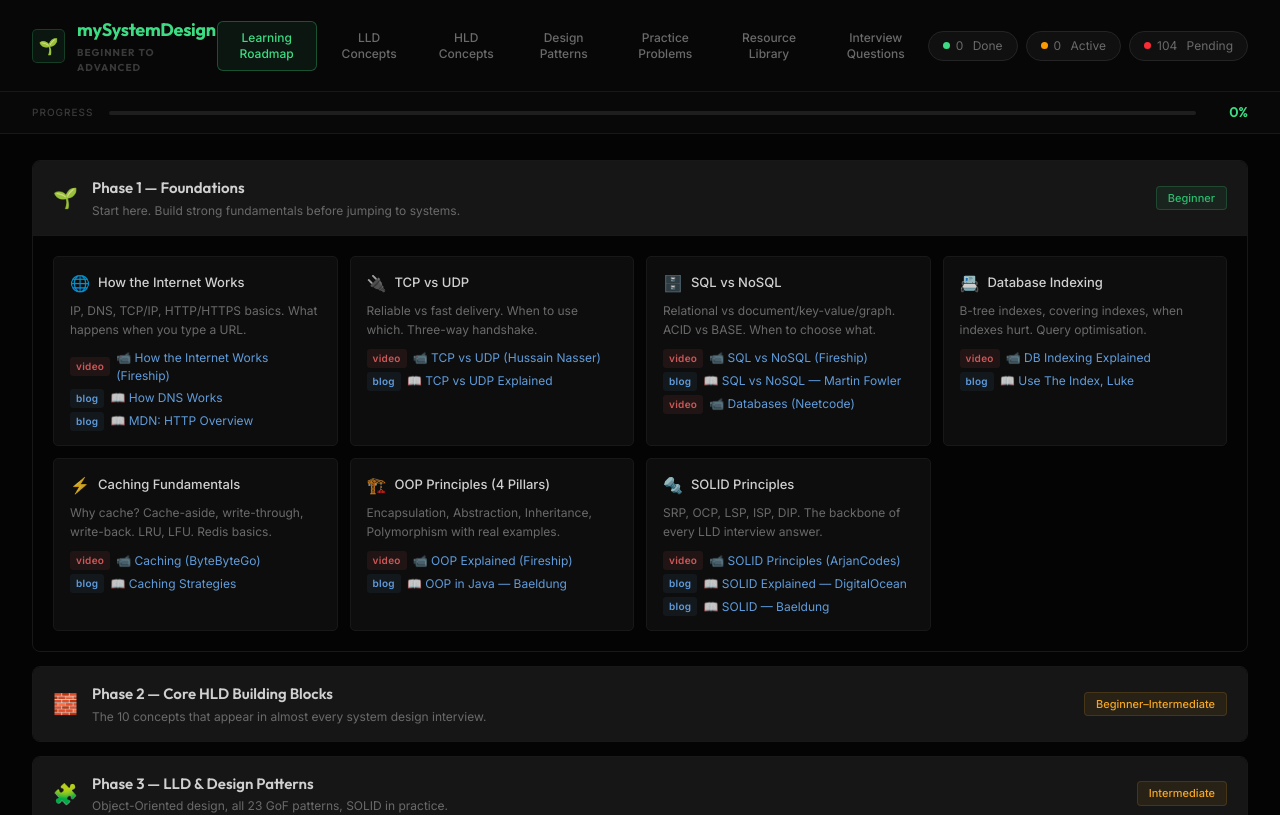
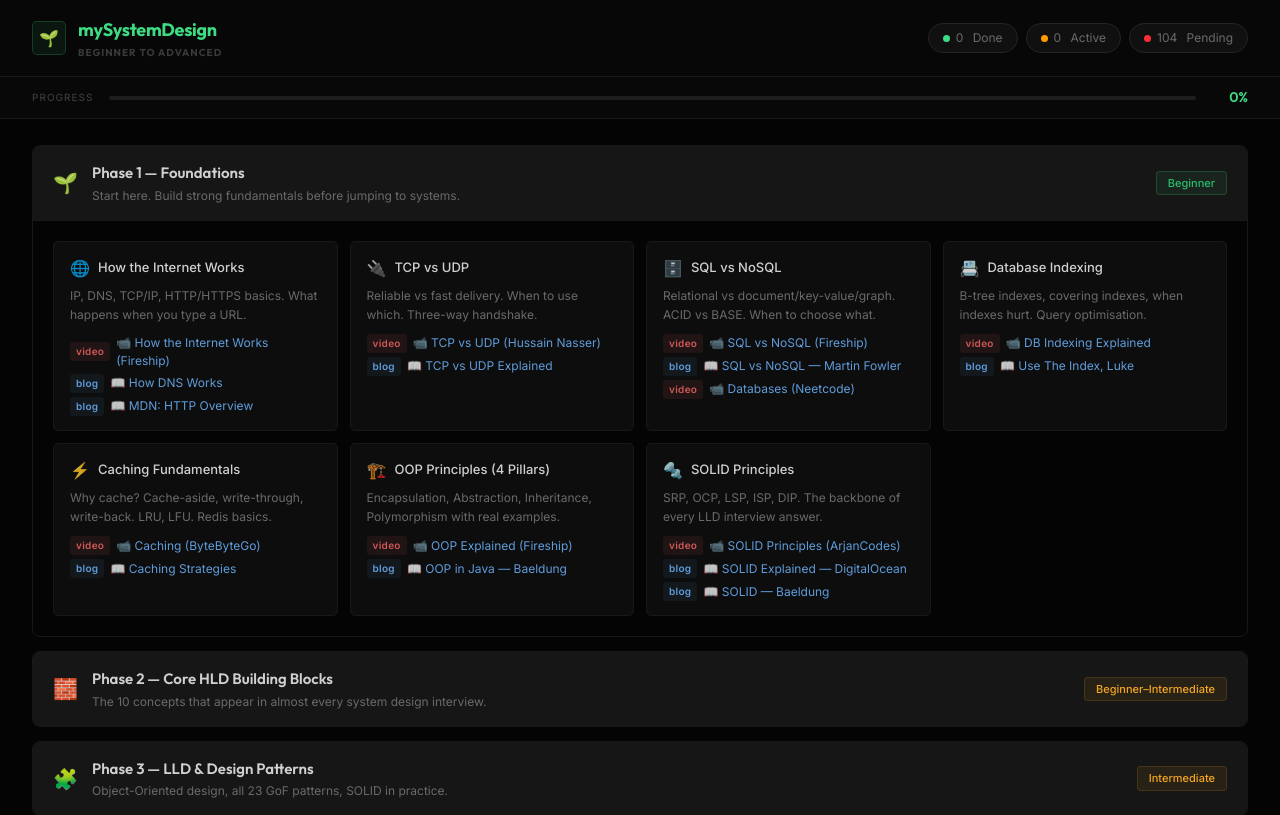
Before and after one commit to Ankit-cs/rd, a Next.js app in the folder lldSheet/: page / in a window 1280 px wide. Shown: the top 815 px of the page. Built offline with nearby package versions, Linux system fonts and the light colour scheme.

Commit message:
updated code

```diff
--- a/lldSheet/src/components/Header.tsx
+++ b/lldSheet/src/components/Header.tsx
@@ -8,12 +8,7 @@ const styles = {
   logoText: "font-display text-[18px] font-bold tracking-[-0.3px] text-[#e8e8e8]",
   logoHighlight: "text-green-main",
   logoTag: "mt-[2px] text-[10px] tracking-[1px] text-t3",
-  tabsWrapper: "flex gap-2",
-  tabBase: "px-4 py-2 text-xs font-medium rounded-md transition-colors",
-  tabState: {
-    active: "bg-gdim text-green-main border border-green-main/30",
-    inactive: "text-t2 hover:text-text-main hover:bg-s2 border border-transparent"
-  },
+  rightWrapper: "flex items-center gap-6",
   pillsWrapper: "flex items-center gap-[8px]",
   pill: "flex items-center gap-[6px] rounded-[20px] border border-brd2 bg-s1 px-[14px] py-[5px] text-[12px] text-t2",
   dot: "h-[7px] w-[7px] shrink-0 rounded-full",
@@ -23,14 +18,12 @@ const styles = {
 };
 
 interface HeaderProps {
-  activeTab: string;
-  setActiveTab: (tab: string) => void;
   cDone?: number;
   cActive?: number;
   cNS?: number;
 }
 
-export default function Header({ activeTab, setActiveTab, cDone = 0, cActive = 0, cNS = 0 }: HeaderProps) {
+export default function Header({ cDone = 0, cActive = 0, cNS = 0 }: HeaderProps) {
   return (
     <div className={styles.headerWrapper}>
       <div className={styles.logoWrapper}>
@@ -43,55 +36,12 @@ export default function Header({ activeTab, setActiveTab, cDone = 0, cActive = 0
         </div>
       </div>
 
-      <div className={styles.tabsWrapper}>
-        <button
-          onClick={() => setActiveTab('roadmap')}
-          className={`${styles.tabBase} ${activeTab === 'roadmap' ? styles.tabState.active : styles.tabState.inactive}`}
-        >
-          Learning Roadmap
-        </button>
-        <button
-          onClick={() => setActiveTab('lld')}
-          className={`${styles.tabBase} ${activeTab === 'lld' ? styles.tabState.active : styles.tabState.inactive}`}
-        >
-          LLD Concepts
-        </button>
-        <button
-          onClick={() => setActiveTab('hld')}
-          className={`${styles.tabBase} ${activeTab === 'hld' ? styles.tabState.active : styles.tabState.inactive}`}
-        >
-          HLD Concepts
-        </button>
-        <button
-          onClick={() => setActiveTab('patterns')}
-          className={`${styles.tabBase} ${activeTab === 'patterns' ? styles.tabState.active : styles.tabState.inactive}`}
-        >
-          Design Patterns
-        </button>
-        <button
-          onClick={() => setActiveTab('practice')}
-          className={`${styles.tabBase} ${activeTab === 'practice' ? styles.tabState.active : styles.tabState.inactive}`}
-        >
-          Practice Problems
-        </button>
-        <button
-          onClick={() => setActiveTab('resources')}
-          className={`${styles.tabBase} ${activeTab === 'resources' ? styles.tabState.active : styles.tabState.inactive}`}
-        >
-          Resource Library
-        </button>
-        <button
-          onClick={() => setActiveTab('questions')}
-          className={`${styles.tabBase} ${activeTab === 'questions' ? styles.tabState.active : styles.tabState.inactive}`}
-        >
-          Interview Questions
-        </button>
-      </div>
-
-      <div className={styles.pillsWrapper}>
-        <div className={styles.pill}><span className={`${styles.dot} ${styles.dotDg}`}></span><span>{cDone}</span>&nbsp;Done</div>
-        <div className={styles.pill}><span className={`${styles.dot} ${styles.dotDa}`}></span><span>{cActive}</span>&nbsp;Active</div>
-        <div className={styles.pill}><span className={`${styles.dot} ${styles.dotDr}`}></span><span>{cNS}</span>&nbsp;Pending</div>
+      <div className={styles.rightWrapper}>
+        <div className={styles.pillsWrapper}>
+          <div className={styles.pill}><span className={`${styles.dot} ${styles.dotDg}`}></span><span>{cDone}</span>&nbsp;Done</div>
+          <div className={styles.pill}><span className={`${styles.dot} ${styles.dotDa}`}></span><span>{cActive}</span>&nbsp;Active</div>
+          <div className={styles.pill}><span className={`${styles.dot} ${styles.dotDr}`}></span><span>{cNS}</span>&nbsp;Pending</div>
+        </div>
       </div>
     </div>
   );
```
